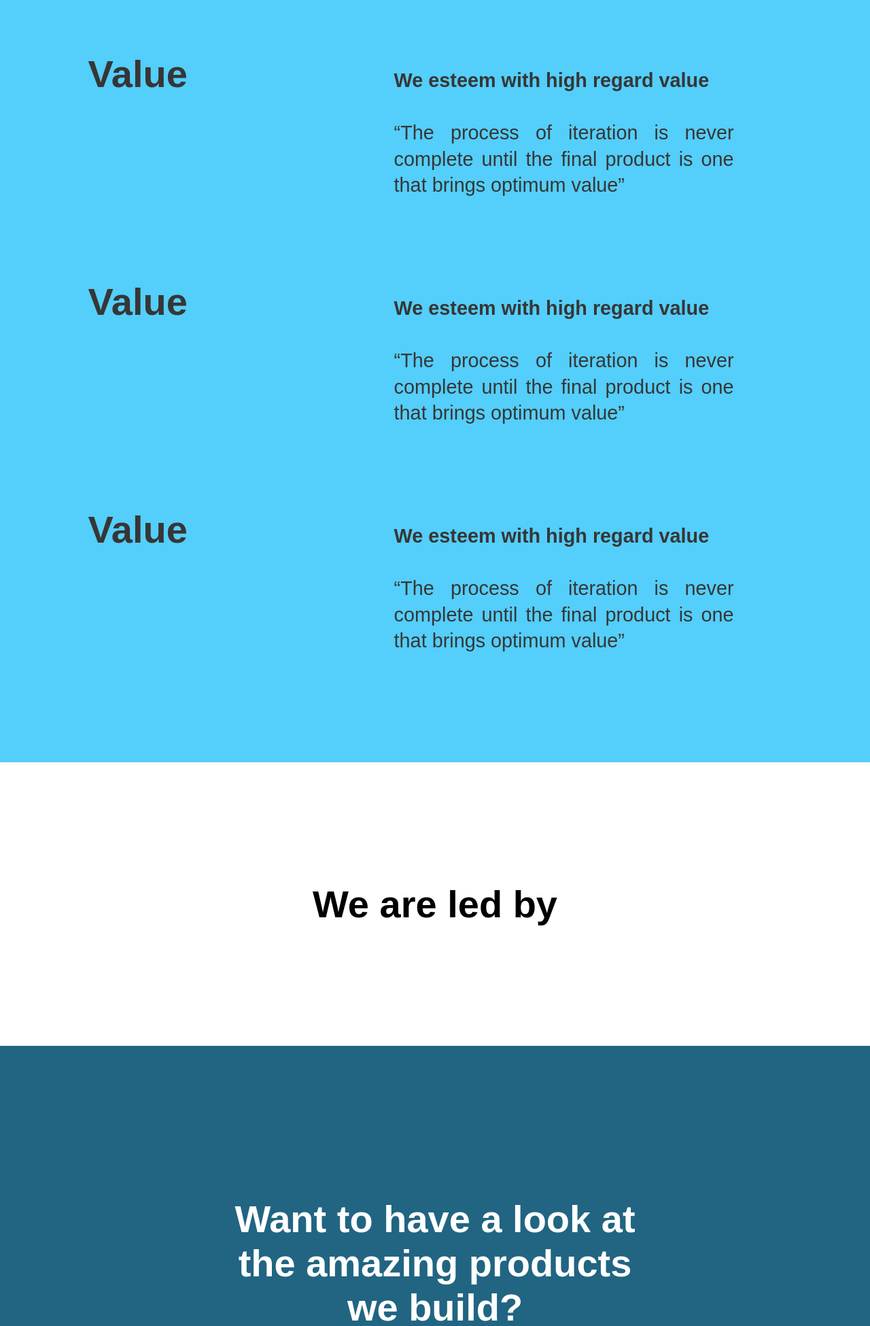
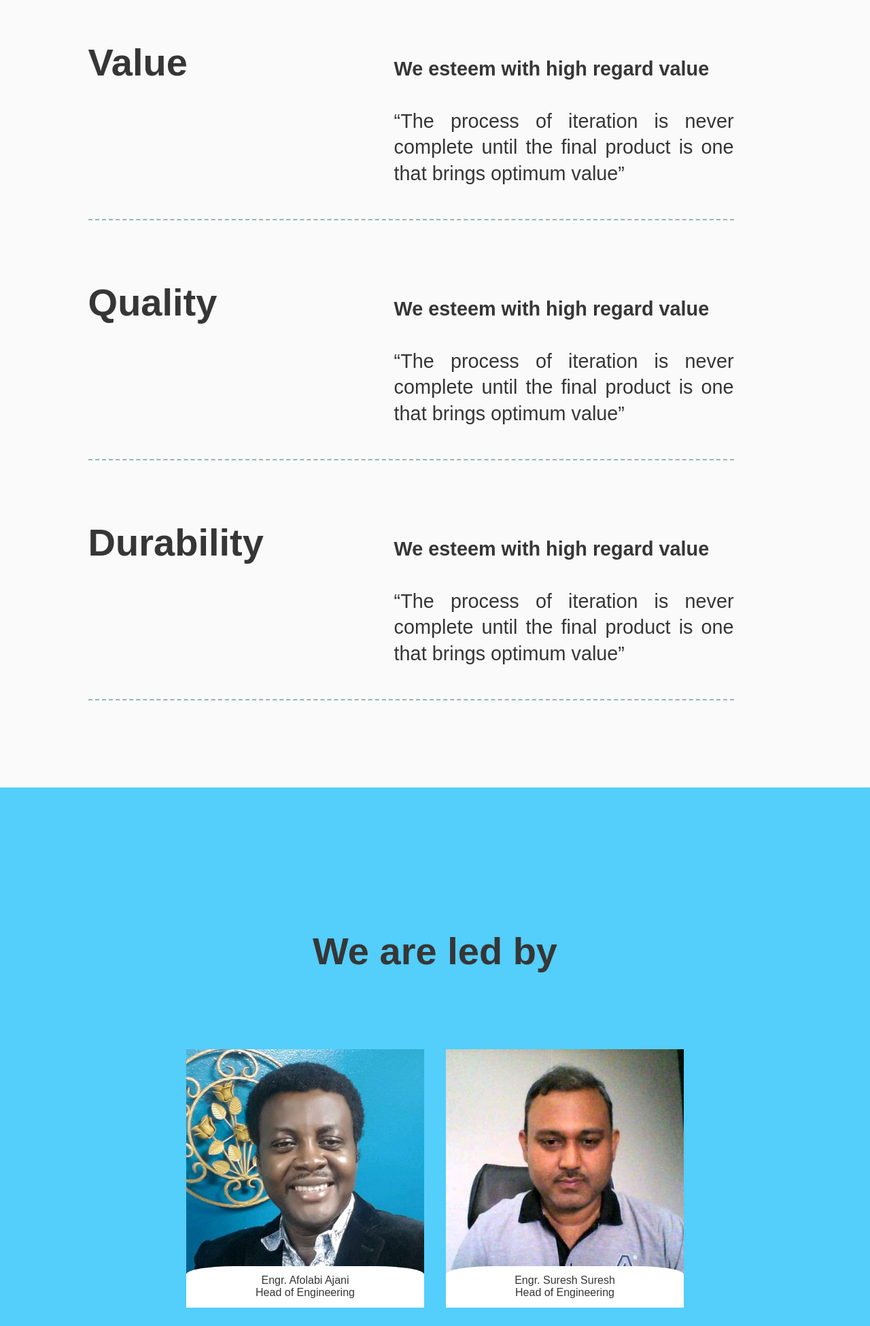
Before and after one commit to BarnabasAsha/Ashway, a plain HTML site: page src/about.html in a window 1280 px wide. Shown: the part 850-2800 px from the top of the page at 68% size. Drawn offline with Linux system fonts and the light colour scheme.

Commit message:
- Added more content to about page - Improved mobile nav styling

```diff
--- a/scripts/index.js
+++ b/scripts/index.js
@@ -26,10 +26,10 @@ openNav.addEventListener("click", toggleNav);
 
 function toggleNav() {
   if (state === false) {
-    nav.style.display = "block";
+    nav.classList.add("show-nav");
     state = true;
   } else {
-    nav.style.display = "none";
+    nav.classList.remove("show-nav");
     state = false;
   }
 }
--- a/src/about.html
+++ b/src/about.html
@@ -29,8 +29,8 @@
         <nav class="mobile_nav">
             <a href="../index.html" class="text-large">Home</a>
             <a href="./about.html" class="text-large">Who we are</a>
-            <a href="./projects.html" class="text-large">Our projects</a>
-            <a href="./contact.html" class="text-large">Contact us</a>
+            <a href="./projects.html" class="text-large">What we do</a>
+            <a href="./contact.html" class="text-large">Get in touch</a>
         </nav>
     </section>
 
@@ -68,7 +68,7 @@
                         </div>
                         <div class="drive-item">
                             <div class="col-left">
-                                <h3 class="heading-large">Value</h3>
+                                <h3 class="heading-large">Quality</h3>
                             </div>
                             <div class="col-right">
                                 <p class="text-large">
@@ -82,7 +82,7 @@
                         </div>
                         <div class="drive-item">
                             <div class="col-left">
-                                <h3 class="heading-large">Value</h3>
+                                <h3 class="heading-large">Durability</h3>
                             </div>
                             <div class="col-right">
                                 <p class="text-large">
@@ -104,6 +104,21 @@
             <div class="wrapper">
                 <div class="led">
                     <h2 class="heading-large">We are led by</h2>
+                    <div class="leaders">
+                        <div class="leader leader-afo">
+
+                            <div class="leader-info">
+                                <p class="leader-name">Engr. Afolabi Ajani</p>
+                                <p class="leader-title">Head of Engineering</p>
+                            </div>
+                        </div>
+                        <div class="leader leader-suresh">
+                            <div class="leader-info">
+                                <p class="leader-name">Engr. Suresh Suresh</p>
+                                <p class="leader-title">Head of Engineering</p>
+                            </div>
+                        </div>
+                    </div>
                 </div>
             </div>
         </section>
@@ -124,6 +139,7 @@
             <polygon points="204,0 168.3,35.7 311.1,178.5 0,178.5 0,229.5 311.1,229.5 168.3,372.3 204,408 408,204"></polygon>
         </svg> -->
     </footer>
+    <script src="../scripts/index.js"></script>
 </body>
 
 </html>
--- a/styles/about.css
+++ b/styles/about.css
@@ -20,13 +20,15 @@
 }
 
 .section-drive {
-  background: var(--color-primary);
+  background: var(--color-ash);
   color: #363636;
   padding: 2em 0;
 }
 
 .drive-item {
-  margin: 4em 0;
+  margin: 2em 0;
+  padding-bottom: 3em;
+  border-bottom: 2px dashed rgba(33, 101, 130, 0.473);
 }
 
 .drive-item h3 {
@@ -36,6 +38,54 @@
 
 .drive-item p {
   text-align: justify;
+}
+
+.section-led {
+  padding: 2em 0;
+  background: var(--color-primary);
+  color: #363636;
+}
+
+.section-led .leaders {
+  display: flex;
+  flex-direction: column;
+  justify-content: center;
+  align-items: center;
+}
+
+.section-led .leader {
+  width: 270px;
+  height: 300px;
+  margin: 1em 0;
+  position: relative;
+}
+
+.section-led .leader-afo {
+  background: url(../assets/images/afo.jpg);
+  background-size: cover;
+  background-position: center;
+  background-repeat: no-repeat;
+}
+
+.section-led .leader-suresh {
+  background: url(../assets/images/suresh.jpg);
+  background-size: cover;
+  background-position: center;
+  background-repeat: no-repeat;
+}
+
+.section-led .leader-info {
+  position: absolute;
+  bottom: 0;
+  left: 0;
+  right: 9;
+  width: 100%;
+  text-align: center;
+  background-color: var(--color-white);
+  color: #363636;
+  padding: 0.8em;
+  border-top-left-radius: 20%;
+  border-top-right-radius: 20%;
 }
 
 @media only screen and (min-width: 670px) {
@@ -55,4 +105,14 @@
   .hero p {
     max-width: 700px;
   }
+
+  .section-led .leaders {
+    flex-direction: row;
+  }
+
+  .section-led .leader {
+    width: 350px;
+    height: 380px;
+    margin: 0 1em;
+  }
 }
--- a/styles/index.css
+++ b/styles/index.css
@@ -54,7 +54,7 @@ body {
 }
 
 .section-products h2 {
-  color: var(--color-secondary);
+  color: #363636;
 }
 
 .section-products-grid {
@@ -205,7 +205,7 @@ body {
 
 .glide__bullets {
   position: absolute;
-  right: 0;
+  right: -5%;
   top: 50%;
   display: flex;
   flex-direction: column;
@@ -249,7 +249,7 @@ body {
 
 .section-companies {
   background-color: var(--color-ash);
-  color: var(--color-secondary);
+  color: #363636;
 }
 
 .companies_wrapper {
--- a/styles/utilities.css
+++ b/styles/utilities.css
@@ -36,7 +36,7 @@ ul {
 .btn {
   border: none;
   cursor: pointer;
-  border-radius: 20px;
+  border-radius: 2em;
 }
 
 .btn-small {
@@ -80,6 +80,10 @@ ul {
   .heading-large {
     font-size: 3.5rem;
     max-width: 600px;
+  }
+
+  .heading-small {
+    font-size: 1.3rem;
   }
 
   .text-large {
@@ -140,13 +144,21 @@ ul {
   left: 0;
   right: 0;
   width: 100%;
-  height: 400px;
+  height: 300px;
   background-color: var(--color-primary);
+  box-shadow: 0 1px 5px #363636;
   border-top-left-radius: 20px;
   border-top-right-radius: 20px;
+  transform: translateY(100%);
+  transition: all ease-in-out 0.3s;
   padding: 8% 5%;
   z-index: 100;
-  display: none;
+  opacity: 0;
+}
+
+.show-nav {
+  transform: translateY(0);
+  opacity: 1;
 }
 
 .mobile_nav {
@@ -155,13 +167,13 @@ ul {
   flex-direction: column;
   justify-content: center;
   align-items: center;
-  border: 2px solid var(--color-secondary);
   border-radius: 20px;
 }
 
 .mobile_nav a {
-  color: var(--color-secondary);
+  color: #363636;
   margin: 0.5em 0;
+  border-bottom: 1px solid var(--color-ash);
 }
 
 .section-footer {
@@ -210,6 +222,9 @@ ul {
   .footer {
     height: 85vh;
   }
+  .header-wrapper {
+    padding: 0 7%;
+  }
 }
 
 @media only screen and (min-width: 670px) {
```
Also changed, not shown: index.html (+5 -3 lines), assets/images/afo.jpg (added), assets/images/suresh.jpg (added).
